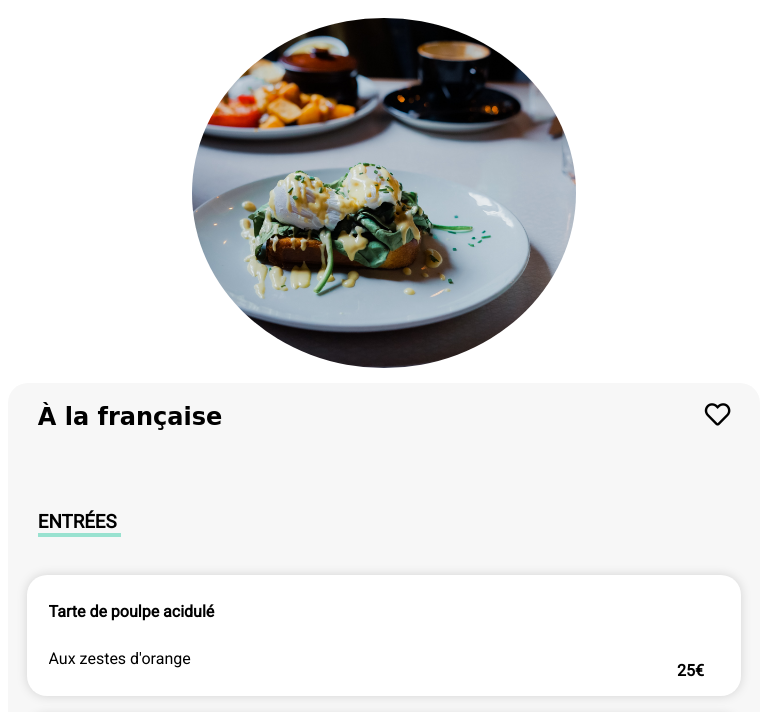
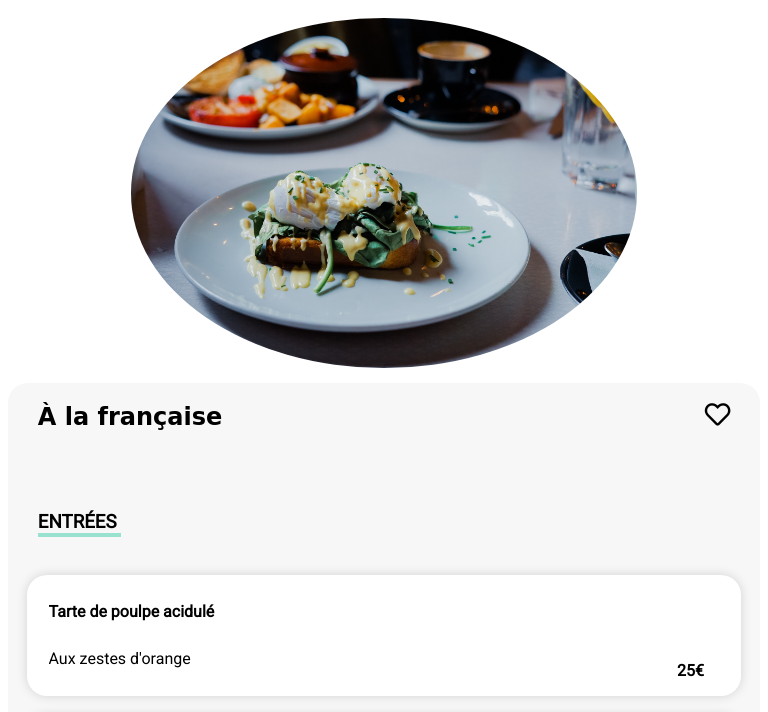
Before and after one commit to Ace-Boogie/MarvinDESBONNES_3_25012021, a website: page menu_3.html in a window 768 px wide. Shown: the part 63-775 px from the top of the page. Drawn offline with Linux system fonts and the light colour scheme; a web font is replaced by a local one.

Commit message:
version 1.1

```diff
--- a/sass/layout/_header.scss
+++ b/sass/layout/_header.scss
@@ -49,7 +49,7 @@
       border-radius: 60%;
       height: 350px;
       object-fit: cover;
-      width: 50%;
+      width: 66%;
       margin: auto;
     }
     @media (min-width: 992px) {
--- a/sass/utils/_mixins.scss
+++ b/sass/utils/_mixins.scss
@@ -137,6 +137,10 @@
         display: flex;
         position: relative;
 
+        @media (min-width: 768px) and (max-width: 991px) {
+          right: -23%;
+        }
+
         > i {
           display: flex;
           align-items: center;
```
Also changed, not shown: public/css/style.css, 1 other file.
